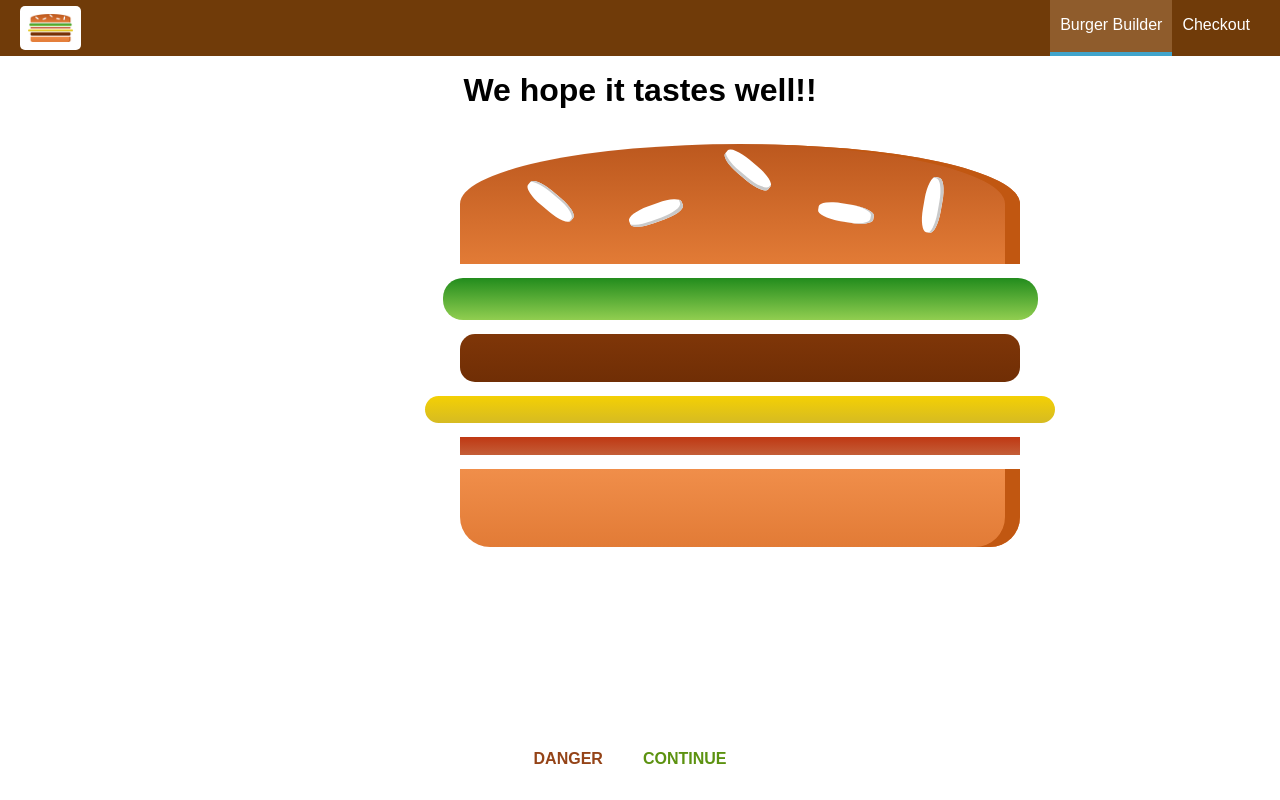
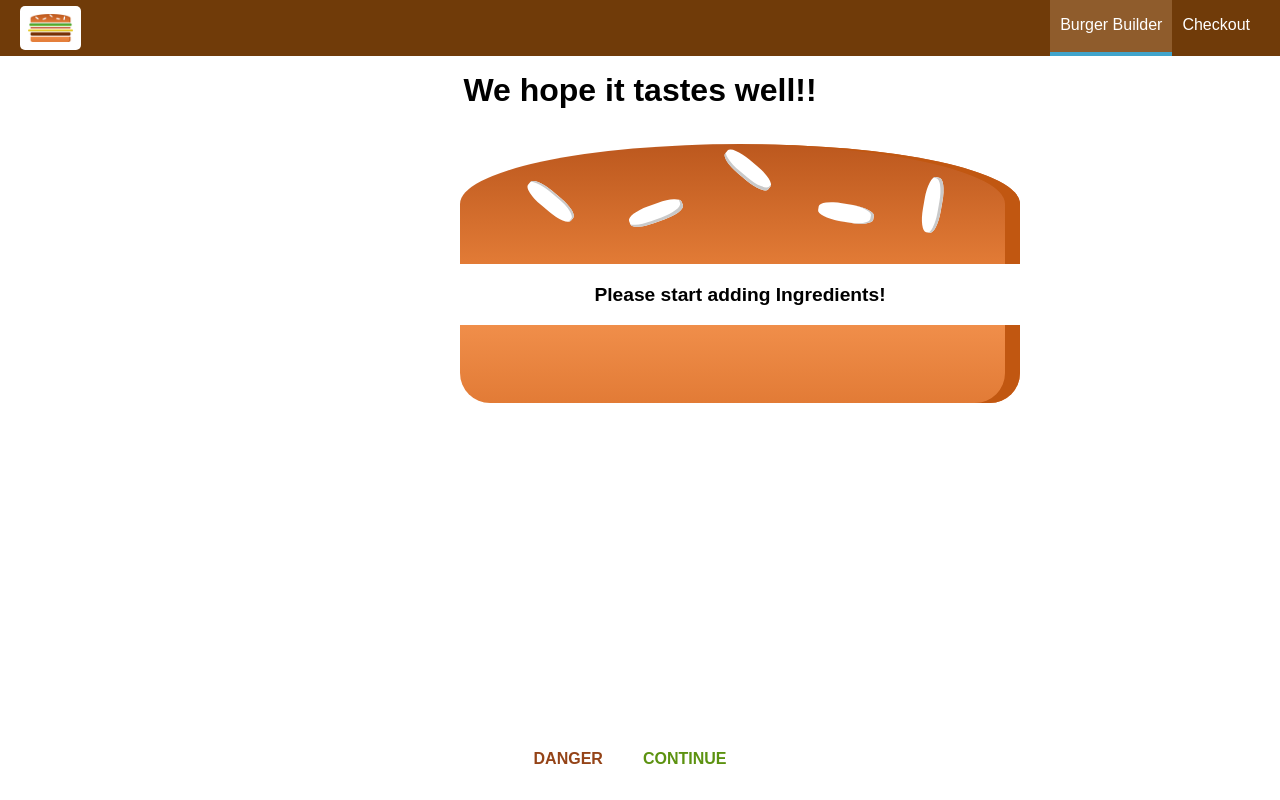
Before and after one commit to GalaxyDefender/BurgerBuilder, a React app: page /checkout in a window 1280 px wide. Built offline with nearby package versions, Linux system fonts and the light colour scheme.

Commit message:
passing ingredients via query params

```diff
--- a/src/components/Burger/Burger.js
+++ b/src/components/Burger/Burger.js
@@ -7,7 +7,7 @@
     let transformedIngredients = Object.keys(props.ingredients)
         .map(igKey => {
             return [...Array(props.ingredients[igKey])].map((_, i) => {
-               return <BurgerIngredient key={igKey + i} type={igKey} />
+            return <BurgerIngredient key={igKey + i} type={igKey} />
             });
         })
         .reduce((arr, el) => {
--- a/src/container/BurgerBuilder/BurgerBuilder.js
+++ b/src/container/BurgerBuilder/BurgerBuilder.js
@@ -110,7 +110,15 @@
         //     .catch(error => {
         //         this.setState({loading: false, purchasing: false});
         //     });
-        this.props.history.push('./checkout');
+        const queryParams = [];
+        for (let i in this.state.ingredients) {
+            queryParams.push(encodeURIComponent(i) + '=' + encodeURIComponent(this.state.ingredients[i]));
+        }
+        const queryString = queryParams.join('&');
+        this.props.history.push({
+            pathname: '/checkout',
+            search: '?' + queryString
+        });
     }
 
     render() {
--- a/src/container/Checkout/Checkout.js
+++ b/src/container/Checkout/Checkout.js
@@ -10,6 +10,15 @@
             cheese: 1,
             bacon: 1
         }
+    }
+
+    componentDidMount() {
+        const query = new URLSearchParams(this.props.location.search);
+        const ingredients = {};
+        for (let param of query.entries()) {
+            ingredients[param[0]] = +param[1];
+        }
+        this.setState({ingredients: ingredients});
     }
 
     checkoutCancelledHandler = () => {
```
